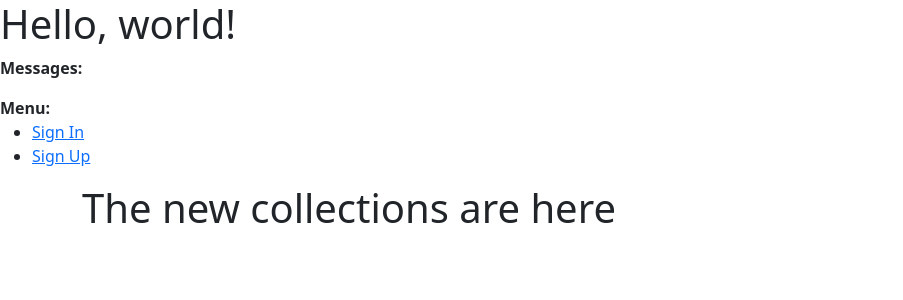
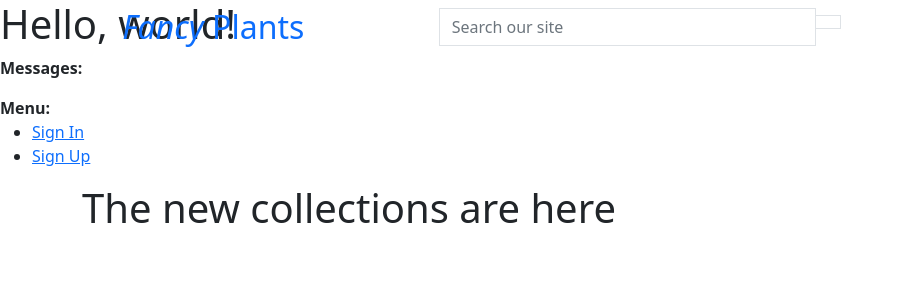
Before and after one commit to Code-Institute-Submissions/QuelleQim-fancy_plants_MayResub, a Django app: page / in a window 1280 px wide. Shown: the top 300 px of the page, without its empty margins (0-903 px from the left). Run offline with Django 3.2, Linux system fonts and the light colour scheme; some libraries are stand-ins or nearby versions.

Commit message:
Add navbar content to home page

```diff
--- a/templates/base.html
+++ b/templates/base.html
@@ -42,7 +42,49 @@
 </head>
 
 <body>
-    <header class="container-fluid fixed-top"></header>
+    <header class="container-fluid fixed-top">
+        <div class="row">
+            <div class="col-12 col-lg-4 my-auto py-1 py-lg-0 text-center text-lg-left">
+                <a href="{% url 'home' %}" class="nav-link main-logo-link">
+                    <h2 class="logo-font textblack my-0"><em>Fancy</em> Plants</h2>
+                </a>
+            </div>
+            <div class="col-12 col-lg-4 my-auto py-1 py-lg-0">
+                <form method="GET" action="">
+                    <div class="input-group w-100">
+                        <input class="form-control border border-black rounded-0" type="text" name="q" placeholder="Search our site">
+                        <div class="input-group-append">
+                            <button class="form-control btn btn-black border border-black rounded-0" type="submit">
+                                <span class="icon">
+                                    <i class="fas fa-search"></i>
+                                </span>
+                            </button>
+                        </div>
+                    </div>
+                </form>
+            </div>
+
+            <div class="col-12 col-lg-4 my-auto py-1 py-lg-0 text-center text-lg-left"></div>
+            <div class="col-12 col-lg-4 my-auto py-1 py-lg-0 text-center text-lg-left"></div>
+        </div>
+
+
+
+
+
+
+
+
+
+    </header>
+
+
+
+
+
+
+
+
     {% if messages %}
     <div class="message-container"></div>
     {% endif %}
```
